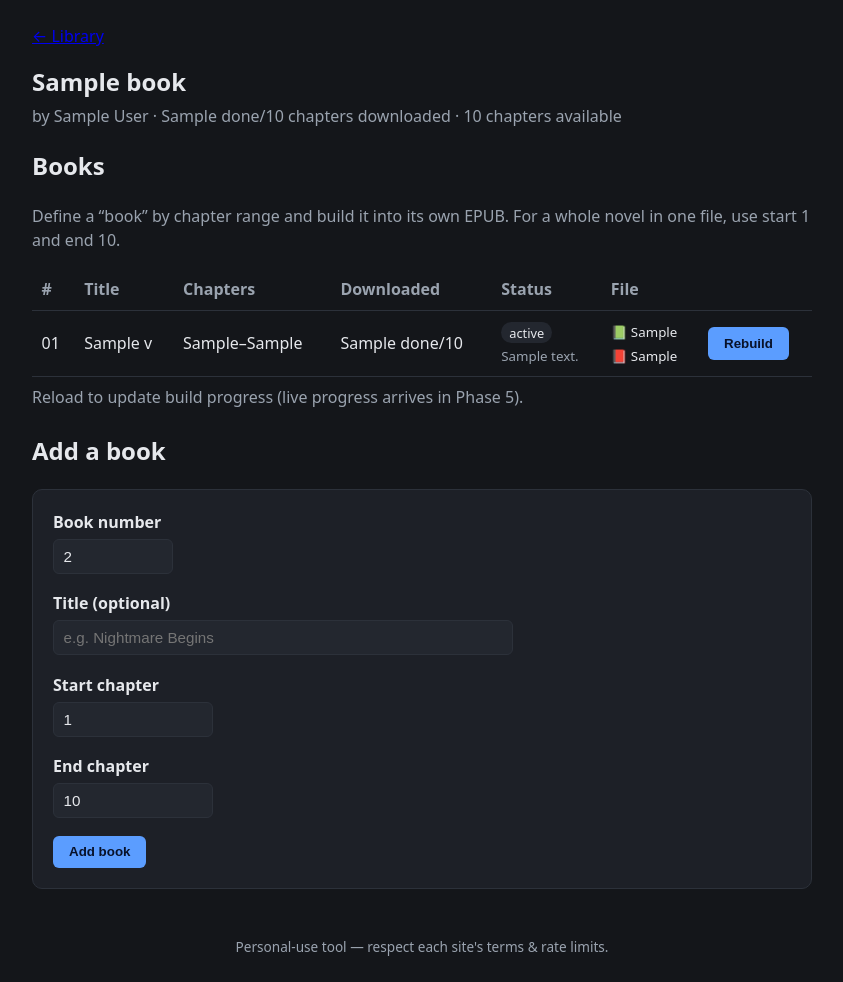
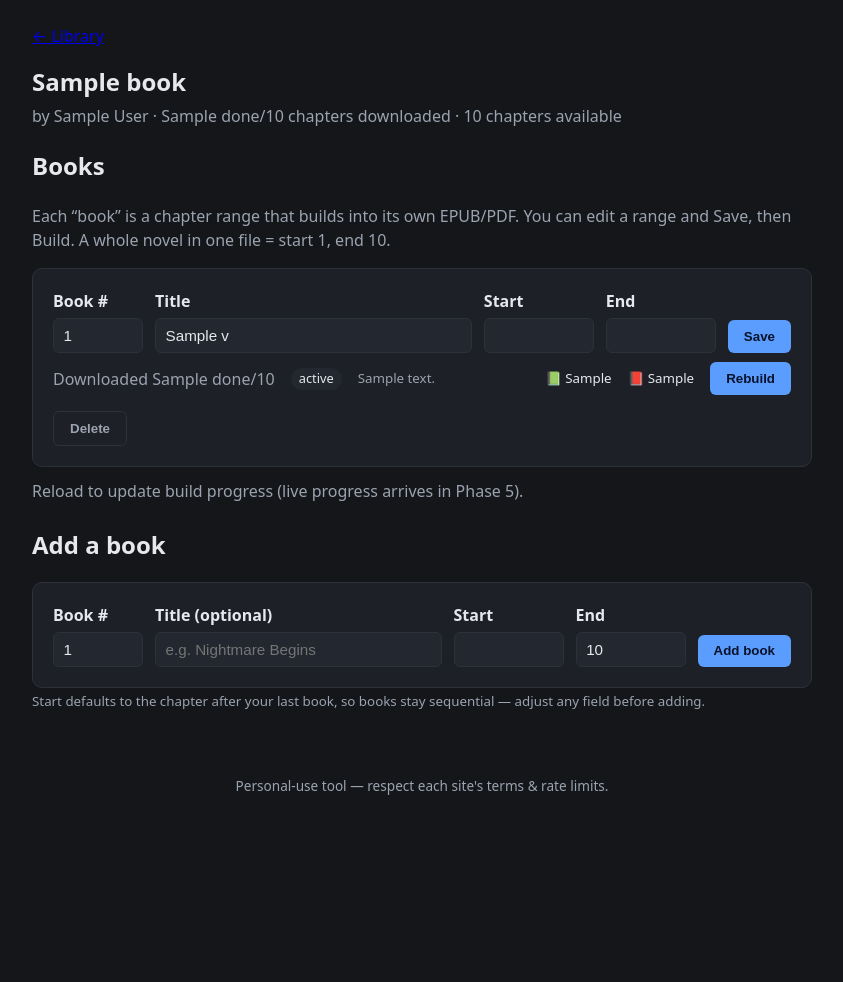
Before and after one commit to rhamblen/webnovel-to-epub-scraper, a FastAPI app: template docker/app/templates/novel.html in a window 1280 px wide. Shown: the part 60-1042 px from the top of the page, without its empty margins (218-1061 px from the left). After the commit the page ends 855 px from the top, so only its background shows below. Run offline with FastAPI, Linux system fonts and the light colour scheme; the template is opened without the code that fills it: most values are stand-ins (such as "Sample title", 1, 10 or a date in 2020); parts of the project's set-up code (start-up, migrations or seed data) failed here and were passed over.

Commit message:
feat: edit/delete books + sequential add-book defaults
- Novel page: each book is an editable card (number/title/start/end + Save),
  plus Delete. Routes POST /volumes/{id}/edit and /delete with validation.
- Add-book form defaults start to one past the furthest existing book's end
  (and next book number) so books stay sequential; all fields adjustable.

Verified: Book1 1-50 -> next start 51; edit to end 40 -> next start 41;
invalid range rejected; delete works.

Co-Authored-By: Claude Opus 4.8 <noreply@anthropic.com>

```diff
--- a/docker/app/static/styles.css
+++ b/docker/app/static/styles.css
@@ -79,6 +79,12 @@ button {
   cursor: pointer;
 }
 button:hover { filter: brightness(1.07); }
+button.ghost {
+  background: transparent;
+  color: var(--muted);
+  border: 1px solid var(--border);
+}
+button.ghost:hover { color: var(--err); border-color: var(--err); filter: none; }
 
 .notice { padding: 0.6rem 0.9rem; border-radius: 8px; margin-bottom: 1rem; }
 .notice.ok { background: rgba(63,185,80,0.15); border: 1px solid var(--ok); }
--- a/docker/app/templates/novel.html
+++ b/docker/app/templates/novel.html
@@ -9,64 +9,71 @@
 {% if error %}<div class="notice err">{{ error }}</div>{% endif %}
 
 <h2>Books</h2>
-<p class="muted">Define a “book” by chapter range and build it into its own EPUB.
-  For a whole novel in one file, use start 1 and end {{ max_ch }}.</p>
+<p class="muted">Each “book” is a chapter range that builds into its own EPUB/PDF. You can edit a
+  range and Save, then Build. A whole novel in one file = start 1, end {{ max_ch }}.</p>
 
-{% if vols %}
-<table class="grid">
-  <thead><tr><th>#</th><th>Title</th><th>Chapters</th><th>Downloaded</th><th>Status</th><th>File</th><th></th></tr></thead>
-  <tbody>
 {% for row in vols %}
-    <tr>
-      <td>{{ '%02d' % row.v.number }}</td>
-      <td>{{ row.v.title or '—' }}</td>
-      <td>{{ row.v.start_chapter }}–{{ row.v.end_chapter }}</td>
-      <td>{{ row.done }}/{{ row.total }}</td>
-      <td>
+<div class="card" style="margin-bottom:0.75rem">
+  <form method="post" action="/volumes/{{ row.v.id }}/edit"
+        style="display:flex;gap:.75rem;align-items:flex-end;flex-wrap:wrap;margin:0">
+    <div class="field" style="max-width:90px;margin:0"><label>Book #</label>
+      <input type="number" name="number" min="1" value="{{ row.v.number }}"></div>
+    <div class="field" style="flex:1;min-width:180px;margin:0"><label>Title</label>
+      <input type="text" name="title" value="{{ row.v.title }}" placeholder="(optional)"></div>
+    <div class="field" style="max-width:110px;margin:0"><label>Start</label>
+      <input type="number" name="start" min="1" value="{{ row.v.start_chapter }}"></div>
+    <div class="field" style="max-width:110px;margin:0"><label>End</label>
+      <input type="number" name="end" min="1" value="{{ row.v.end_chapter }}"></div>
+    <div class="actions" style="margin:0"><button type="submit">Save</button></div>
+  </form>
+
+  <div style="margin-top:.6rem;display:flex;gap:1rem;align-items:center;flex-wrap:wrap">
+    <span class="muted">Downloaded {{ row.done }}/{{ row.total }}</span>
     {% if row.building %}<span class="badge running">building…</span>
     {% else %}<span class="badge {{ row.v.status }}">{{ row.v.status }}</span>{% endif %}
-        {% if row.v.note %}<br><small class="muted">{{ row.v.note }}</small>{% endif %}
-      </td>
-      <td><small>
-        {% if row.v.epub_path %}📗 {{ row.v.epub_path.split('/')[-1] }}<br>{% endif %}
-        {% if row.v.pdf_path %}📕 {{ row.v.pdf_path.split('/')[-1] }}{% endif %}
-        {% if not row.v.epub_path and not row.v.pdf_path %}—{% endif %}
-      </small></td>
-      <td>
+    {% if row.v.note %}<small class="muted">{{ row.v.note }}</small>{% endif %}
+    <span style="flex:1"></span>
+    {% if row.v.epub_path %}<small>📗 {{ row.v.epub_path.split('/')[-1] }}</small>{% endif %}
+    {% if row.v.pdf_path %}<small>📕 {{ row.v.pdf_path.split('/')[-1] }}</small>{% endif %}
     {% if not row.building %}
     <form method="post" action="/volumes/{{ row.v.id }}/build" style="margin:0">
-          <button type="submit">{% if row.v.epub_path %}Rebuild{% else %}Build EPUB{% endif %}</button>
+      <button type="submit">{% if row.v.epub_path or row.v.pdf_path %}Rebuild{% else %}Build{% endif %}</button>
     </form>
     {% endif %}
-      </td>
-    </tr>
+    <form method="post" action="/volumes/{{ row.v.id }}/delete" style="margin:0"
+          onsubmit="return confirm('Delete this book? (does not delete already-built files)')">
+      <button type="submit" class="ghost">Delete</button>
+    </form>
+  </div>
+</div>
+{% else %}
+<div class="card placeholder"><p>No books defined yet. Add one below.</p></div>
 {% endfor %}
-  </tbody>
-</table>
+
 <p class="muted" style="margin-top:0.5rem">Reload to update build progress (live progress
   arrives in Phase 5).</p>
-{% else %}
-<div class="card placeholder"><p>No books defined yet. Add one below.</p></div>
-{% endif %}
 
 <h2 style="margin-top:1.5rem">Add a book</h2>
-<form method="post" action="/novels/{{ book.id }}/volumes" class="card">
-  <div class="field" style="max-width:120px">
-    <label for="number">Book number</label>
-    <input type="number" id="number" name="number" min="1" value="{{ (vols|length) + 1 }}">
+<form method="post" action="/novels/{{ book.id }}/volumes" class="card"
+      style="display:flex;gap:.75rem;align-items:flex-end;flex-wrap:wrap">
+  <div class="field" style="max-width:90px;margin:0">
+    <label for="number">Book #</label>
+    <input type="number" id="number" name="number" min="1" value="{{ next_number }}">
   </div>
-  <div class="field">
+  <div class="field" style="flex:1;min-width:180px;margin:0">
     <label for="title">Title (optional)</label>
     <input type="text" id="title" name="title" placeholder="e.g. Nightmare Begins">
   </div>
-  <div class="field" style="max-width:160px">
-    <label for="start">Start chapter</label>
-    <input type="number" id="start" name="start" min="1" value="1">
+  <div class="field" style="max-width:110px;margin:0">
+    <label for="start">Start</label>
+    <input type="number" id="start" name="start" min="1" value="{{ next_start }}">
   </div>
-  <div class="field" style="max-width:160px">
-    <label for="end">End chapter</label>
+  <div class="field" style="max-width:110px;margin:0">
+    <label for="end">End</label>
     <input type="number" id="end" name="end" min="1" value="{{ max_ch }}">
   </div>
-  <div class="actions"><button type="submit">Add book</button></div>
+  <div class="actions" style="margin:0"><button type="submit">Add book</button></div>
 </form>
+<p class="muted"><small>Start defaults to the chapter after your last book, so books stay
+  sequential — adjust any field before adding.</small></p>
 {% endblock %}
```
Also changed, not shown: docker/app/routes/pages.py (+49 -9 lines), CHANGELOG.md. Lines whose indentation alone changed are shown as unchanged.
